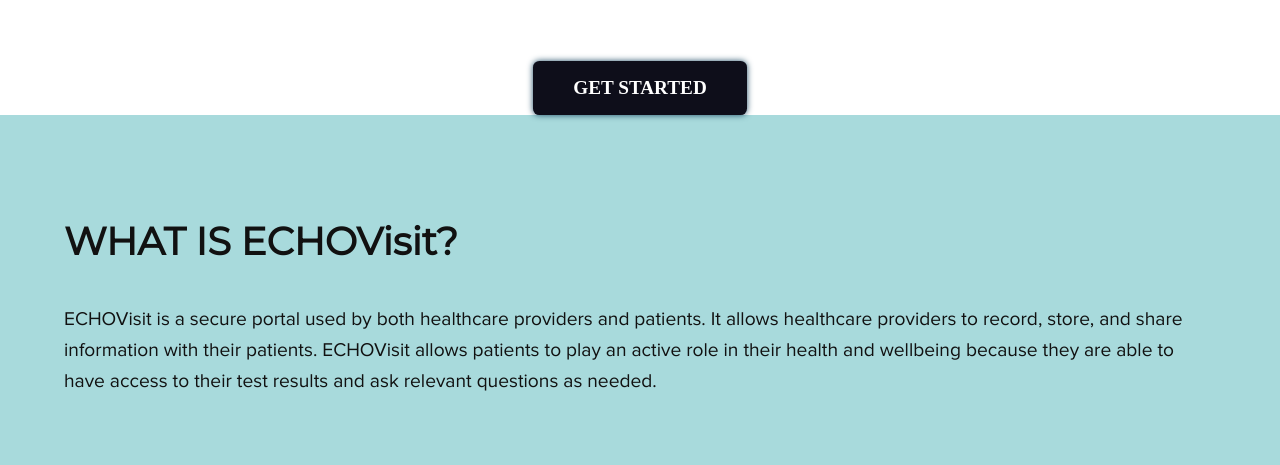
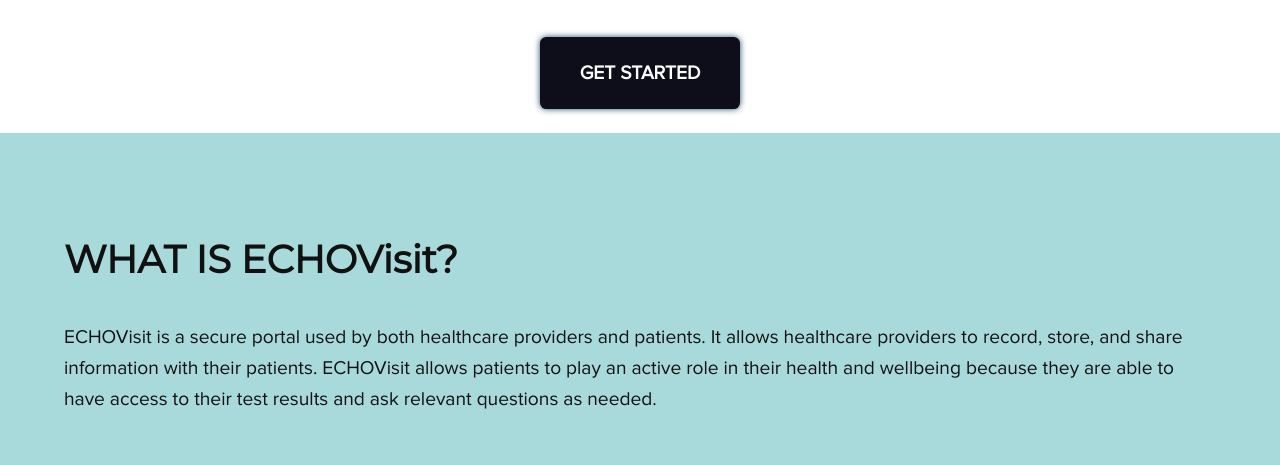
Before and after one commit to KristaUSingh/TechXchange_Hackathon_ECHOVisit, a plain HTML site: page Home_FE/home.html in a window 1280 px wide. Shown: the part 335-800 px from the top of the page. Drawn offline with Linux system fonts and the light colour scheme.

Commit message:
changed home.html & css get-started button

```diff
--- a/Home_FE/styles.css
+++ b/Home_FE/styles.css
@@ -104,8 +104,9 @@ h1 {
 
 /* make the button small and content-sized */
 .btn{
-font-size: 1.2rem;
-  padding: 1rem 2.5rem;
+  font-size: 1.2rem;
+  font-family: 'echovisitPara', sans-serif;
+  padding: 1.5rem 2.5rem;
   border: none;
   outline: none;
   border-radius: 0.4rem;
@@ -117,6 +118,7 @@ font-size: 1.2rem;
   transition: 0.6s;
   box-shadow: 0px 0px 6px #1f4c65;
   text-decoration: none;
+  transform: translateY(-24px);
  /* -webkit-box-reflect: below 10px linear-gradient(rgba(0,0,0,0.0), rgba(0,0,0,0.4));*/
 }
 
@@ -127,8 +129,8 @@ font-size: 1.2rem;
 
 .btn:hover {
   background: rgb(2,29,78);
-  background: linear-gradient(270deg, #ffffff 0%, #A8DADC 60%);
-  color: rgb(4, 4, 38);
+  background: linear-gradient(270deg, #ffffff 0%, #ffffff 60%);
+  color: rgb(0, 0, 0);
 }
 
 /*.   */
```
